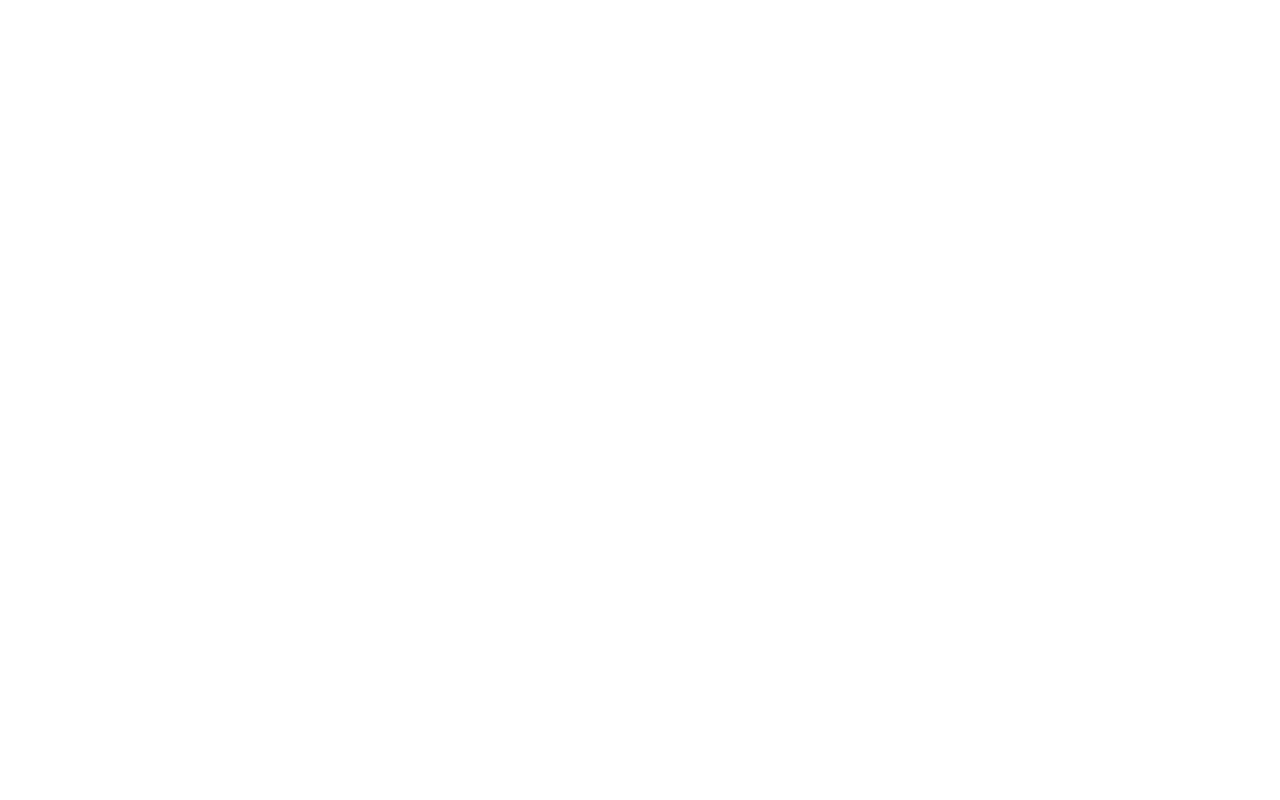
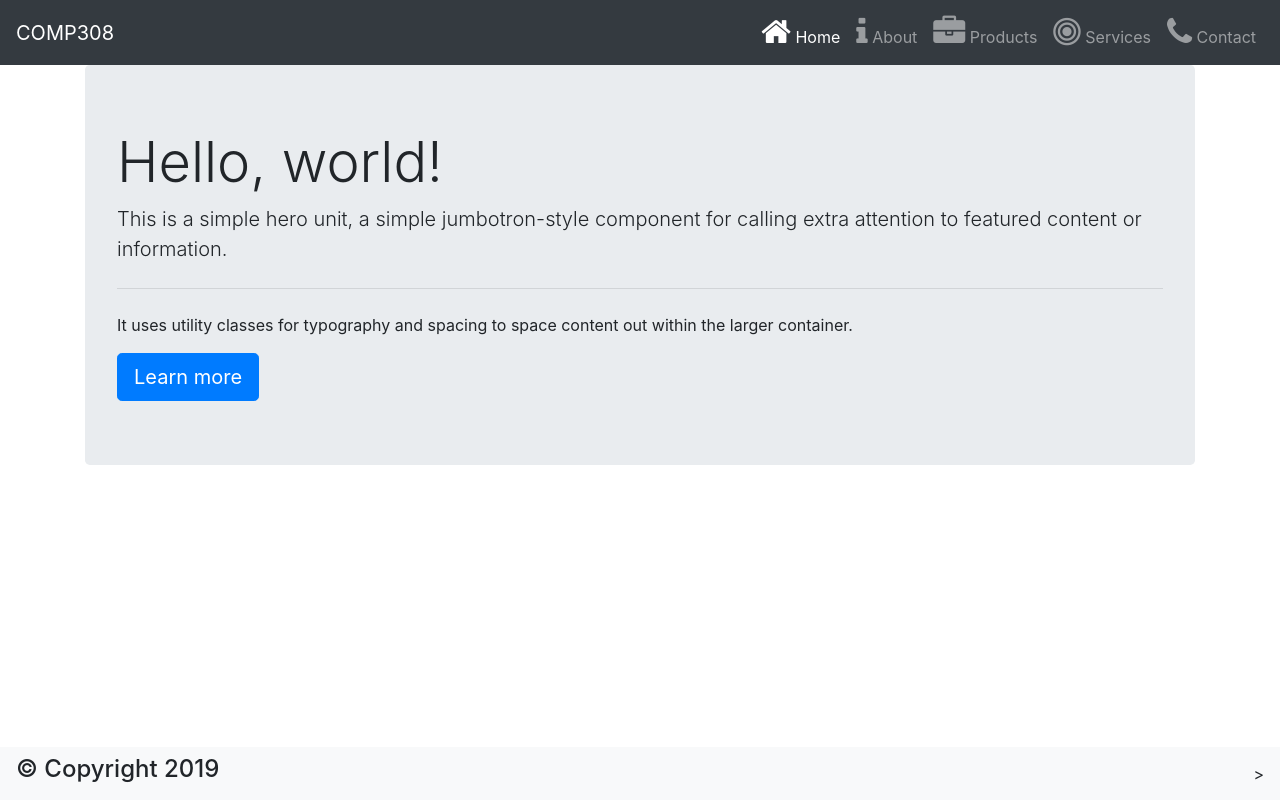
Before and after one commit to WickedDeveloper/COMP308-W2019-LESSON1, a website: page index.html in a window 1280 px wide. Drawn offline with nearby package versions, Linux system fonts and the light colour scheme.

Commit message:
added Bootstrap support

```diff
--- a/index.html
+++ b/index.html
@@ -1,16 +1,73 @@
 <!DOCTYPE html>
-<html lang="en"> <!-- this element is a container that holds other elements -->
-<head> <!-- sibling element to body -->
-    <meta charset="UTF-8"> <!-- control tags that tells comp how to teach certain elements? -->
-    <meta name="viewport" content="width=device-width, initial-scale=1.0"> <!-- key element for scaling -->
+<html lang="en">
+<!-- this element is a container that holds other elements -->
+
+<head>
+    <!-- sibling element to body -->
+    <meta charset="UTF-8">
+    <!-- control tags that tells comp how to teach certain elements? -->
+    <meta name="viewport" content="width=device-width, initial-scale=1.0">
+    <!-- key element for scaling -->
     <meta http-equiv="X-UA-Compatible" content="ie=edge">
     <title>COMP308 - W2019 - Lesson 1</title>
     <!-- CSS Section -->
+    <link rel="stylesheet" href="./node_modules/bootstrap/dist/css/bootstrap.min.css">
+    <link rel="stylesheet" href="./node_modules/font-awesome/css/font-awesome.min.css">
     <link rel="stylesheet" href="./Content/app.css">
 </head>
+
 <body>
+    <header>
+        <!-- Main NAVBAR -->
+        <nav class="navbar navbar-expand-lg navbar-dark bg-dark">
+            <a class="navbar-brand" href="#">COMP308</a>
+            <button class="navbar-toggler" type="button" data-toggle="collapse" data-target="#navbarSupportedContent" aria-controls="navbarSupportedContent" aria-expanded="false" aria-label="Toggle navigation">
+                  <span class="navbar-toggler-icon"></span>
+                </button>
+
+            <div class="collapse navbar-collapse" id="navbarSupportedContent">
+                <ul class="navbar-nav ml-auto">
+                    <li class="nav-item active">
+                        <a class="nav-link" href="#"><i class="fa fa-2x fa-home"></i> Home <span class="sr-only">(current)</span></a>
+                    </li>
+                    <li class="nav-item">
+                        <a class="nav-link" href="#"><i class="fa fa-2x fa-info"></i> About</a>
+                    </li>
+                    <li class="nav-item">
+                        <a class="nav-link" href="#"><i class="fa fa-2x fa-briefcase"></i> Products</a>
+                    </li>
+                    <li class="nav-item">
+                        <a class="nav-link" href="#"><i class="fa fa-2x fa-bullseye"></i> Services</a>
+                    </li>
+                    <li class="nav-item">
+                        <a class="nav-link" href="#"><i class="fa fa-2x fa-phone"></i> Contact</a>
+                    </li>
+                </ul>
+            </div>
+        </nav>
+    </header>
+
+    <main class="container">
+        <!-- Main Content -->
+        <div class="jumbotron">
+            <h1 class="display-4">Hello, world!</h1>
+            <p class="lead">This is a simple hero unit, a simple jumbotron-style component for calling extra attention to featured content or information.</p>
+            <hr class="my-4">
+            <p>It uses utility classes for typography and spacing to space content out within the larger container.</p>
+            <a class="btn btn-primary btn-lg" href="#" role="button">Learn more</a>
+        </div>
+    </main>
+
+    <footer>
+        <nav class="navbar fixed-bottom navbar-light bg-light">
+            <h4>&copy; Copyright 2019</h4>>
+        </nav>
+    </footer>
 
     <!-- Script Section -->
+    <script src="./node_modules/jquery/dist/jquery.min.js"></script>
+    <script src="./node_modules/bootstrap/dist/js/bootstrap.min.js"></script>
     <script src="./Scripts/app.js"></script>
 </body>
+
 </html>
```
